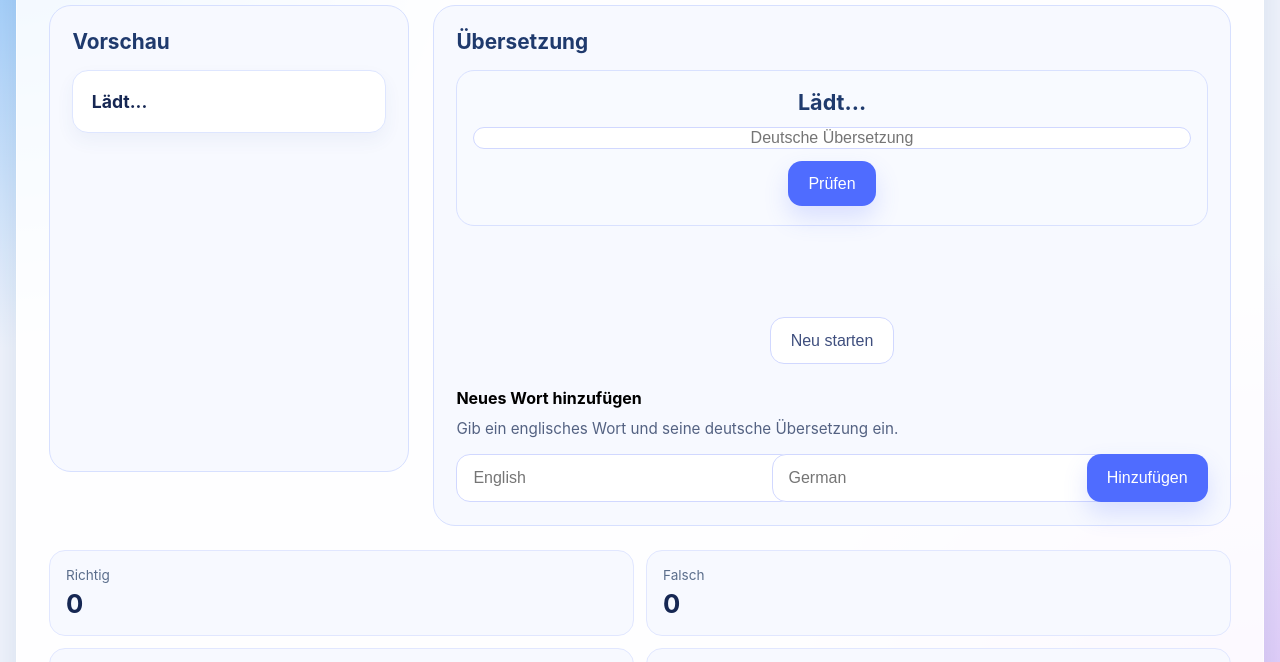
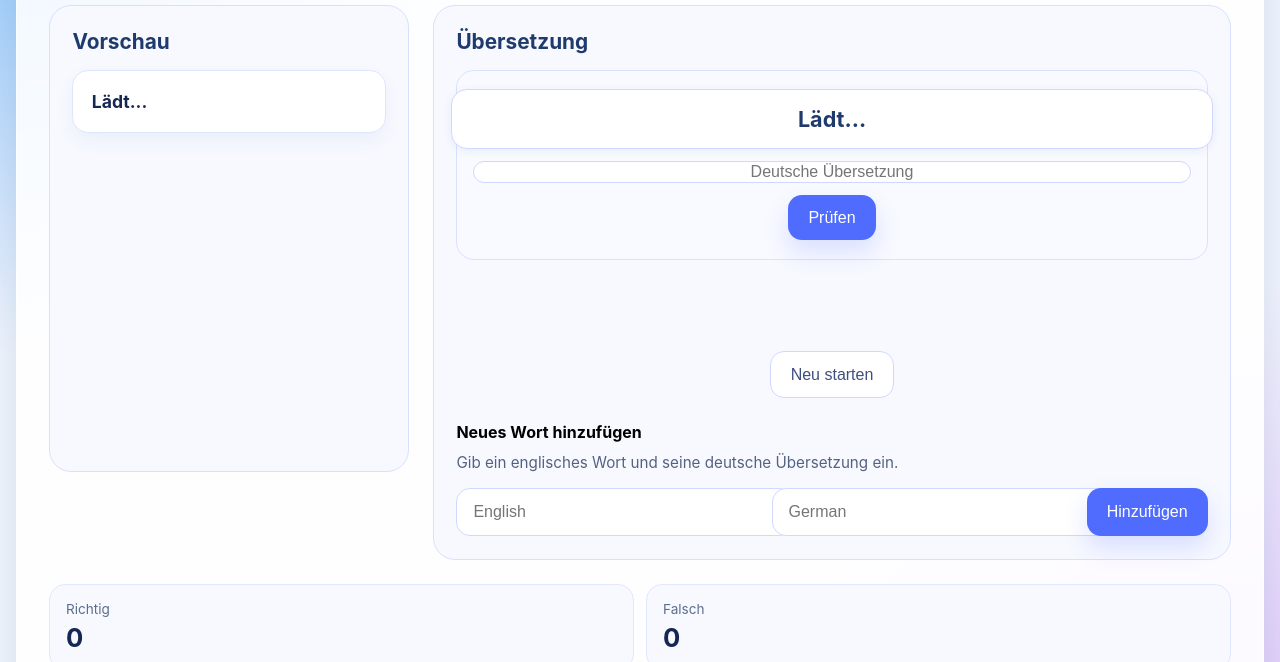
Before and after one commit to cream136/Vokabeltrainer, a website: page public/index.html in a window 1280 px wide. Shown: the part 128-790 px from the top of the page. Drawn offline with Linux system fonts and the light colour scheme; no server answers.

Commit message:
eingabefelder angepasst

```diff
--- a/public/style.css
+++ b/public/style.css
@@ -358,8 +358,9 @@ h1 {
 
 .word-pair {
   display: grid;
+  grid-template-columns: 1fr;
   justify-items: center;
-  align-items: center;
+  align-items: stretch;
   gap: 0.75rem;
   margin-bottom: 1rem;
   padding: 1.15rem;
@@ -374,6 +375,12 @@ h1 {
   color: #1f3a6d;
   width: 100%;
   text-align: center;
+  display: block;
+  padding: 1rem 1.5rem;
+  background: white;
+  border: 1px solid #d1d8ff;
+  border-radius: 16px;
+  box-shadow: 0 2px 8px rgba(44, 79, 148, 0.08);
 }
 
 #german-input {
--- a/server.js
+++ b/server.js
@@ -4,7 +4,7 @@ const fs = require('fs');
 const path = require('path');
 
 const app = express();
-const PORT = process.env.PORT || 3001;
+const PORT = process.env.PORT || 3000;
 const DATA_FILE = 'vocabulary.json';
 
 // Middleware
@@ -161,10 +161,10 @@ app.post('/api/add-word', (req, res) => {
 });
 
 // Start server
-const server = app.listen(PORT, '172.16.1.141', () => {
+const server = app.listen(PORT, '0.0.0.0', () => {
   loadVocabulary();
   console.log(`Server running at http://localhost:${PORT}`);
-  console.log(`Server also accessible at http://172.16.1.141:${PORT} (for network access)`);
+  console.log(`Server also accessible at http://0.0.0.0:${PORT} (for network access)`);
 });
 
 server.on('error', (err) => {
```
